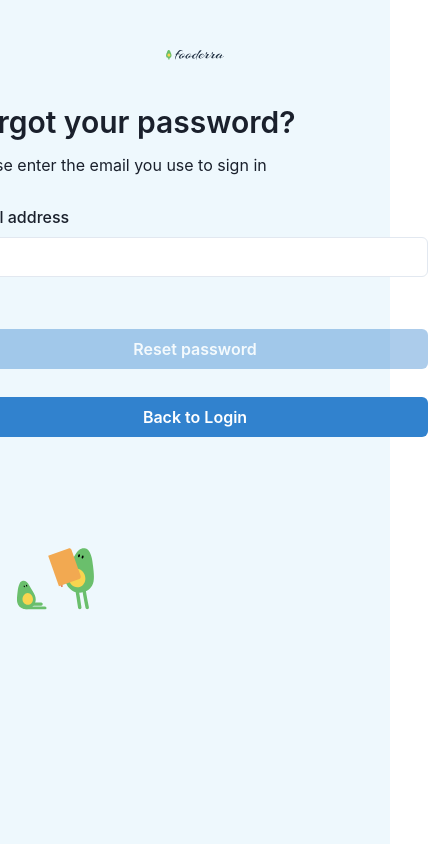
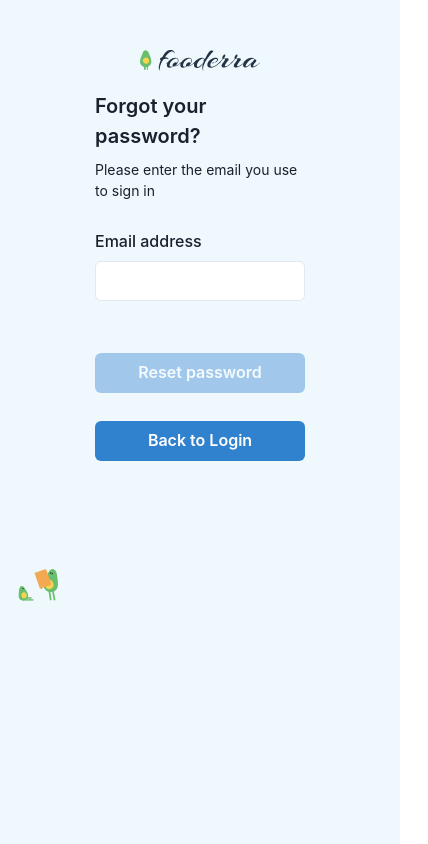
Before and after one commit to AzizZeynalli/food-advisor-app, a Next.js app: page /forgotpassword in a window 390 px wide. Shown: the whole page, 428 px wide, since content can reach past the window. Built offline with nearby package versions, Linux system fonts and the light colour scheme.

Commit message:
responsive login,sign,forgotpass page

```diff
--- a/src/app/(auth)/forgotpassword/page.tsx
+++ b/src/app/(auth)/forgotpassword/page.tsx
@@ -40,27 +40,28 @@ const ForgotPassword = () => {
       padding="50px"
       gap="0"
       bg="#EEF8FD"
+      minWidth="400px"
       height="100vh"
       bgImage="/images/guakka.svg"
       bgRepeat="no-repeat"
       bgPosition="left 5% top 70%"
-      bgSize="20%"
+      bgSize={{base: "10%",sm:"15%", lg: "20%"}}
     >
       <Image
         src="../images/Logo.svg"
         cursor="pointer"
-        width="20%"
-        mb="40px"
+        width={{base:"40%",sm:"35%",md: "30%",lg:"20%"}}
+        mb={{base: "20px",lg:"40px"}}
         onClick={() => {
           router.push("/");
         }}
       />
 
-      <VStack width="35%" minWidth="465px" alignItems="flex-start">
-        <Text fontSize="30px" fontWeight="600">
+      <VStack width={{base: "70%",sm: "60%" , md:"55%", lg: "45%", xl: "35%"}} alignItems="flex-start">
+        <Text fontSize={{base: "20px", md: "30px"}} fontWeight="600">
           Forgot your password?
         </Text>
-        <Text mb="20px">Please enter the email you use to sign in</Text>
+        <Text mb="20px" fontSize={{base:"14px", md:"16px"}}>Please enter the email you use to sign in</Text>
         <FormControl
           width="100%"
           isInvalid={!!errors?.email}
```
Also changed, not shown: src/app/(auth)/login/page.tsx (+5 -4 lines), src/app/(auth)/signup/page.tsx (+7 -5 lines).
